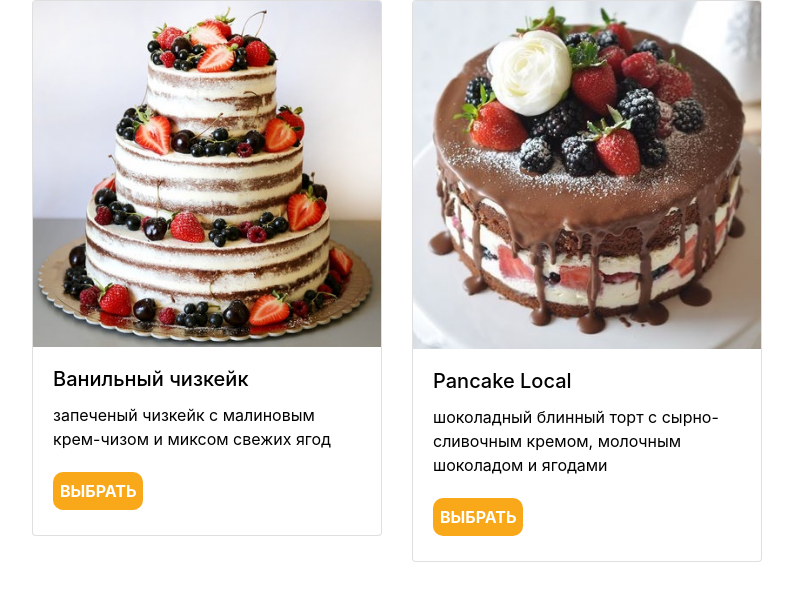
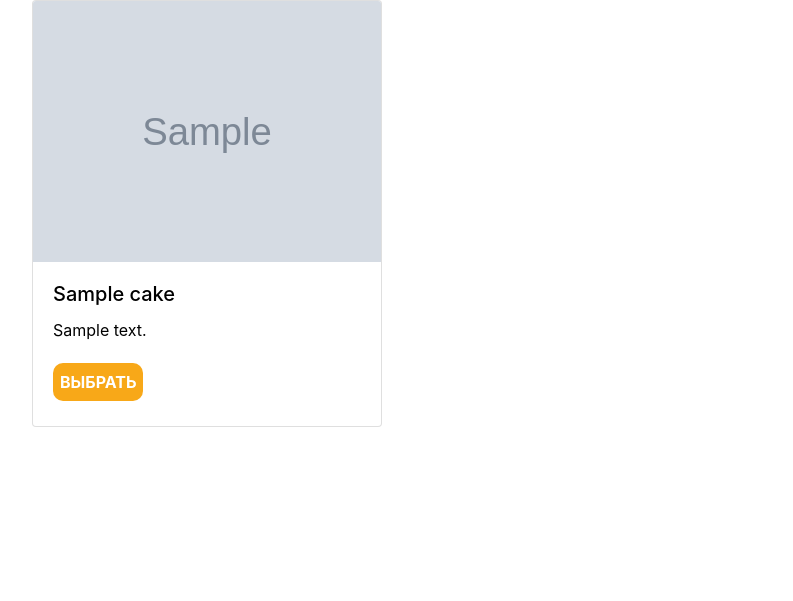
Before and after one commit to kashaeva-dev/bake_cake, a Django app: page / in a window 1280 px wide. Shown: the top 601 px of the page, without its empty margins (53-846 px from the left). Run offline with Django 4.2, Linux system fonts and the light colour scheme; tables that the repository leaves empty hold one stand-in row (values such as "Sample post"); grey boxes marked "Sample" are stand-in pictures; parts of the project's set-up code (start-up, migrations or seed data) failed here and were passed over; some libraries are stand-ins or nearby versions.

Commit message:
Show cakes from db

```diff
--- a/cakes/models.py
+++ b/cakes/models.py
@@ -68,8 +68,8 @@ class Cake(models.Model):
     current_price = models.DecimalField(max_digits=10, decimal_places=2, verbose_name='Цена')
 
     class Meta:
-        verbose_name = 'Стандартный торт'
-        verbose_name_plural = 'Стандартные торты'
+        verbose_name = 'Tорт'
+        verbose_name_plural = 'Tорты'
 
     def __str__(self):
         return f'{self.name}'
--- a/cakes/templates/index.html
+++ b/cakes/templates/index.html
@@ -11,26 +11,18 @@
 <body>
     <div class="container">
         <div class="row">
+            {% for cake in cakes %}
             <div class="col-md-6 col-lg-4">
                 <div class="card">
-                    <img src="{% static 'img/cake1.jpg' %}" class="card-img-top cake-image" alt="Торт 1">
+                    <img src="{{ cake.picture.url }}" class="card-img-top cake-image" alt="{{cake.name}}">
                     <div class="card-body">
-                        <h5 class="card-title">Ванильный чизкейк</h5>
-                        <p class="card-text">запеченый чизкейк с малиновым крем-чизом и миксом свежих ягод</p>
+                        <h5 class="card-title">{{ cake.name }}</h5>
+                        <p class="card-text">{{ cake.description }}</p>
                         <button class="btn" id="btn1">Выбрать</button>
                     </div>
                 </div>
             </div>
-            <div class="col-md-6 col-lg-4">
-                <div class="card">
-                    <img src="{% static 'img/cake5.jpg' %}" class="card-img-top cake-image" alt="Торт 2">
-                    <div class="card-body">
-                        <h5 class="card-title">Pancake Local</h5>
-                        <p class="card-text">шоколадный блинный торт с сырно-сливочным кремом, молочным шоколадом и ягодами</p>
-                        <button class="btn" id="btn2">Выбрать</button>
-                    </div>
-                </div>
-            </div>
+            {% endfor %}
         </div>
     </div>
     <script src="https://telegram.org/js/telegram-web-app.js"></script>
--- a/cakes/views.py
+++ b/cakes/views.py
@@ -1,5 +1,7 @@
 from django.shortcuts import render
+from .models import Cake, Ingredients, Level, Form, DeliveryType, OrderStatus, Order, DeliveryTime, Client
 
 # Create your views here.
 def index(request):
-    return render(request, 'index.html')
+    cakes = Cake.objects.all()
+    return render(request, 'index.html', context={'cakes': cakes})
--- a/conf/urls.py
+++ b/conf/urls.py
@@ -16,10 +16,15 @@ Including another URLconf
 """
 from django.contrib import admin
 from django.urls import path
+from django.conf.urls.static import  static
 
 from cakes import views
+from conf import settings
 
 urlpatterns = [
     path('admin/', admin.site.urls),
     path('', views.index, name='index'),
 ]
+
+if settings.DEBUG:
+    urlpatterns += static(settings.MEDIA_URL, document_root=settings.MEDIA_ROOT)
```
Also changed, not shown: conf/settings.py (+7 -1 lines), cakes/migrations/0001_initial.py (added), images/cakes/3_shokolada.jpeg (added), images/cakes/aromatnaya_malina.jpeg (added), images/cakes/bozhansi.jpeg (added), images/cakes/karamelno-yablochnii.jpeg (added), images/cakes/karamelno-yablochnii2.jpeg (added), images/cakes/kraski-provansa.jpeg (added), images/cakes/kraski_provansa.jpeg (added), images/cakes/letnii-peizazh.jpeg (added), images/cakes/letnii_peizazh.jpeg (added), images/cakes/lilovoe_nastroenie.jpeg (added), images/cakes/local_cake.jpg (added).
